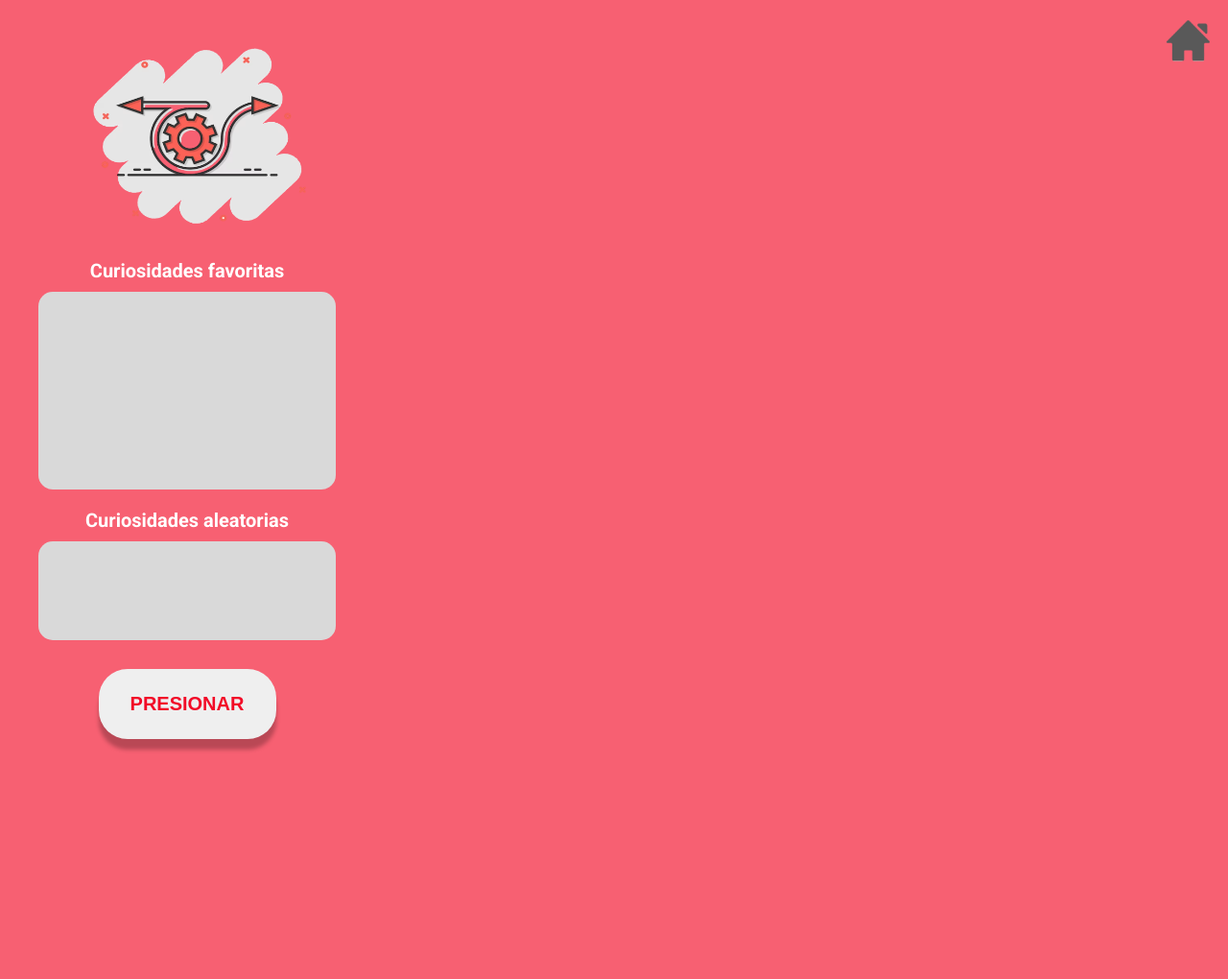
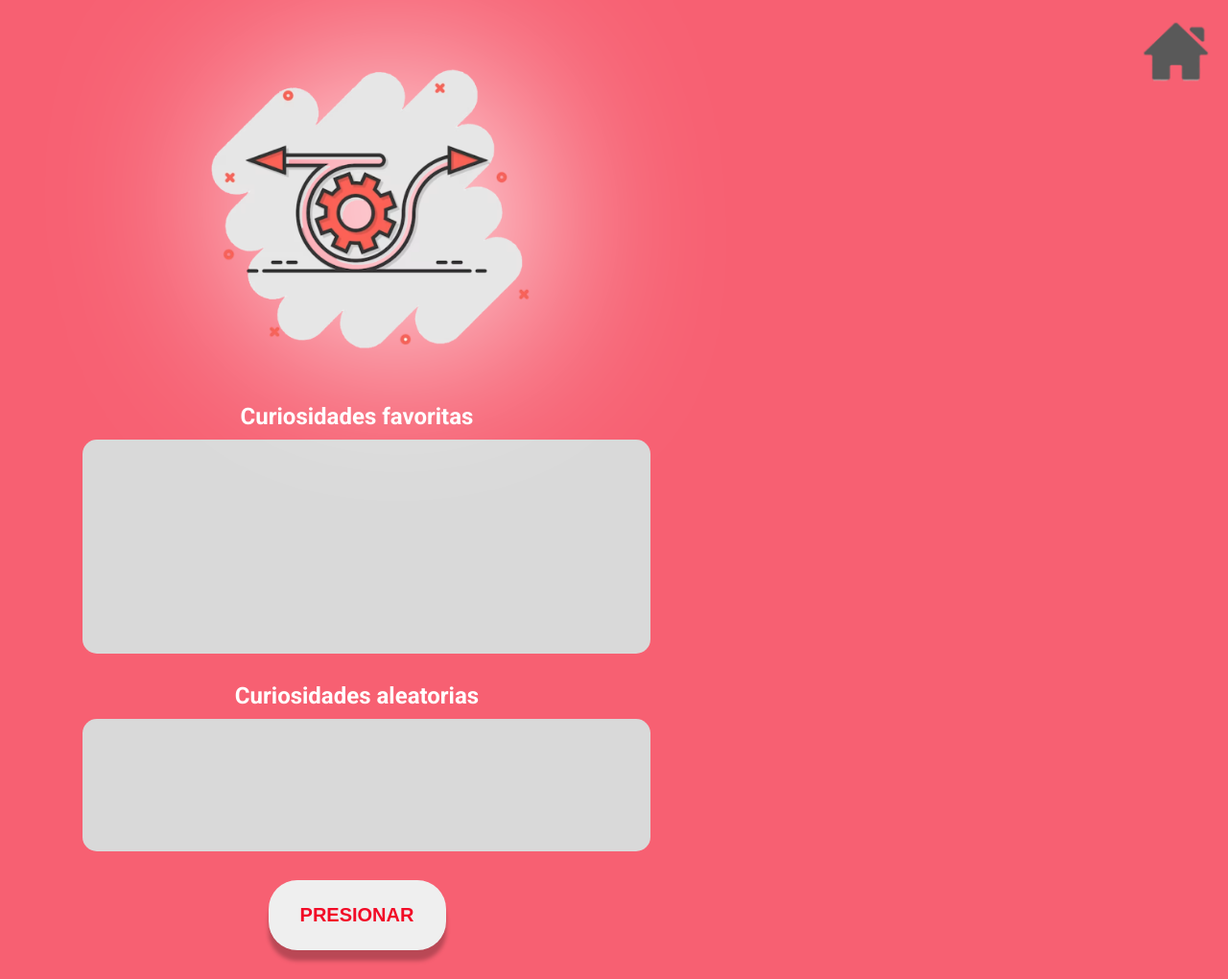
Before and after one commit to mgblanco10/CuriousFacts, a plain HTML site: page page/index.html in a window 1280 px wide. Shown: the whole page at 96% size. Before the commit the page ends 844 px from the top, so only its background shows below. Drawn offline with Linux system fonts and the light colour scheme.

Commit message:
media query version tablet styles css & WIP of prototype

```diff
--- a/page/index.html
+++ b/page/index.html
@@ -7,6 +7,7 @@
     <title>Curious Facts</title>
     <link rel="stylesheet" href="../styles/stylesHome.css">
     <link rel="stylesheet" href="../styles/stylesrandom.css">
+    <link rel="stylesheet" href="../styles/stylesMediaquery.css">
 
 </head>
 <body>
@@ -22,7 +23,7 @@
 
         </section>
         <section class="section">
-            <h2 class="class-title">Curiosidades aleatorias</h2>
+            <h2 class="class-title random" >Curiosidades aleatorias</h2>
             <p class="message-random" id="current-message">  </p>
             <button id="new-message-btn" class="init-btn press">PRESIONAR</button>
         </section>
--- a/styles/stylesHome.css
+++ b/styles/stylesHome.css
@@ -24,7 +24,7 @@ header{
     height: 220px;
     margin-top: 30px;
     margin-left: 20px;
-    /* filter: drop-shadow(1.25em 0em 6.25em var(--white)); */
+    filter: drop-shadow(1.25em 0em 6.25em var(--white));
 }
 main{
     display: flex;
@@ -66,9 +66,3 @@ footer{
     width: 180px;
     margin-top: 40px;
 }
-/* version tablet */
-@media screen and (min-width: 744px) {
-    .init-btn:hover {
-      transform: rotate(360deg);
-    }
-  }
--- /dev/null
+++ b/styles/stylesMediaquery.css
@@ -0,0 +1,69 @@
+
+@media screen and (min-width: 744px) {
+
+    body{
+        width: 744px;
+        /* height: 1024px; */
+    }
+
+    .init-btn:hover {
+      transform: rotate(360deg);
+
+    }
+
+    .img-anchor{
+        width: 83px;
+        height: 79px;
+
+    }
+
+    .img-home{
+        width: 378px;
+        height: 350px;
+        margin-top: 40px;
+        margin-bottom: 10px;
+
+    }
+
+    .description{
+        font-size: 24px;
+        width: 542px;
+        height: 329px;
+
+    }
+
+    .class-title{
+        font-size: 24px;
+    }
+
+    .random{
+        margin-top: 30px;
+    }
+
+    footer{
+        width: 100%;
+        margin-top: 30px;
+    }
+    .prhase{
+        width: 250px;
+        height: 43px;
+        font-size: 16px;
+        font-weight: 400;
+    }
+
+    .favorite-message{
+        width: 552px;
+        height: 183px;
+        margin-left: 20px;
+    }
+
+    .message-random{
+        width: 552px;
+        height: 98px;
+        margin-left: 20px;
+
+    }
+
+
+
+  }
```
Also changed, not shown: index.html (+1 -0 lines).
